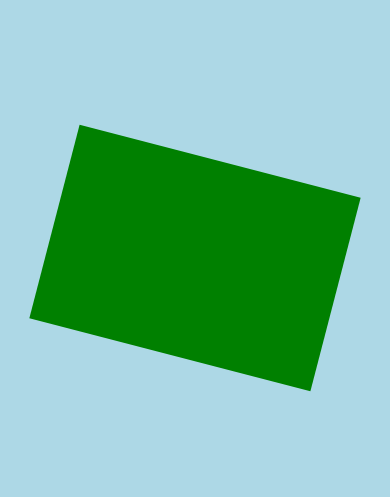
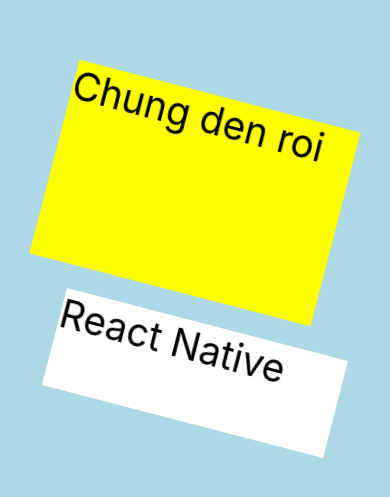
Before and after one commit to ducchungtx/react-native-animation-learn, a React Native app: screen / in a window 390 px wide. Shown: the part 149-646 px from the top of the page. Built offline with nearby package versions, Linux system fonts and the light colour scheme.

Commit message:
tái sử dụng animation

```diff
--- a/src/App.js
+++ b/src/App.js
@@ -1,5 +1,5 @@
 import React, { Component } from 'react';
-import { View } from 'react-native';
+import { View, Text } from 'react-native';
 import FadeView from './Components/FadeView';
 import SlideView from './Components/SlideView';
 import TransformView from './Components/TransformView';
@@ -11,7 +11,14 @@
             <View
                 style={{ flex: 1, justifyContent: 'center', alignItems: 'center', backgroundColor: 'lightblue' }}
             >
-                <TransformView />
+                {/*<TransformView />*/}
+                <TransformView style={{ backgroundColor: 'yellow' }}>
+                    <Text style={{ fontSize: 40 }}>Chung den roi</Text>
+                </TransformView>
+
+                <TransformView style={{ backgroundColor: 'white', height: 100 }}>
+                    <Text style={{ fontSize: 40 }}>React Native</Text>
+                </TransformView>
             </View>
         );
     }
--- a/src/Components/TransformView.js
+++ b/src/Components/TransformView.js
@@ -63,11 +63,12 @@
                     style={{
                         width: 300,
                         height: 200,
-                        backgroundColor: 'green',
+                        /*backgroundColor: 'green',*/
                         marginBottom: 30,
-                        transform: [ { rotate }, { rotateY: rotate } ]
+                        transform: [ { rotate }, { rotateY: rotate } ],
+                        ...this.props.style
                     }}>
-
+                    {this.props.children}
                 </Animated.View>
 
 
```
